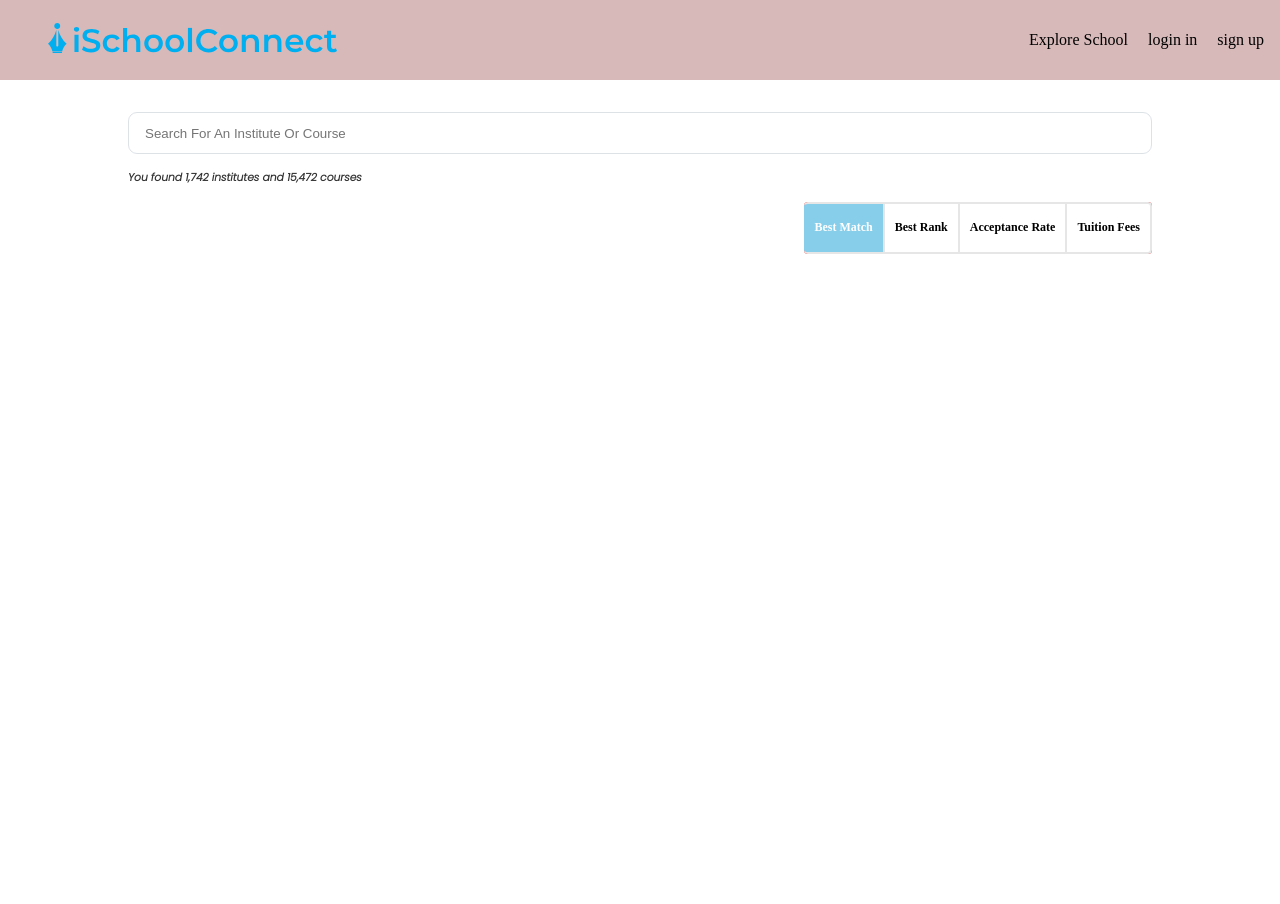
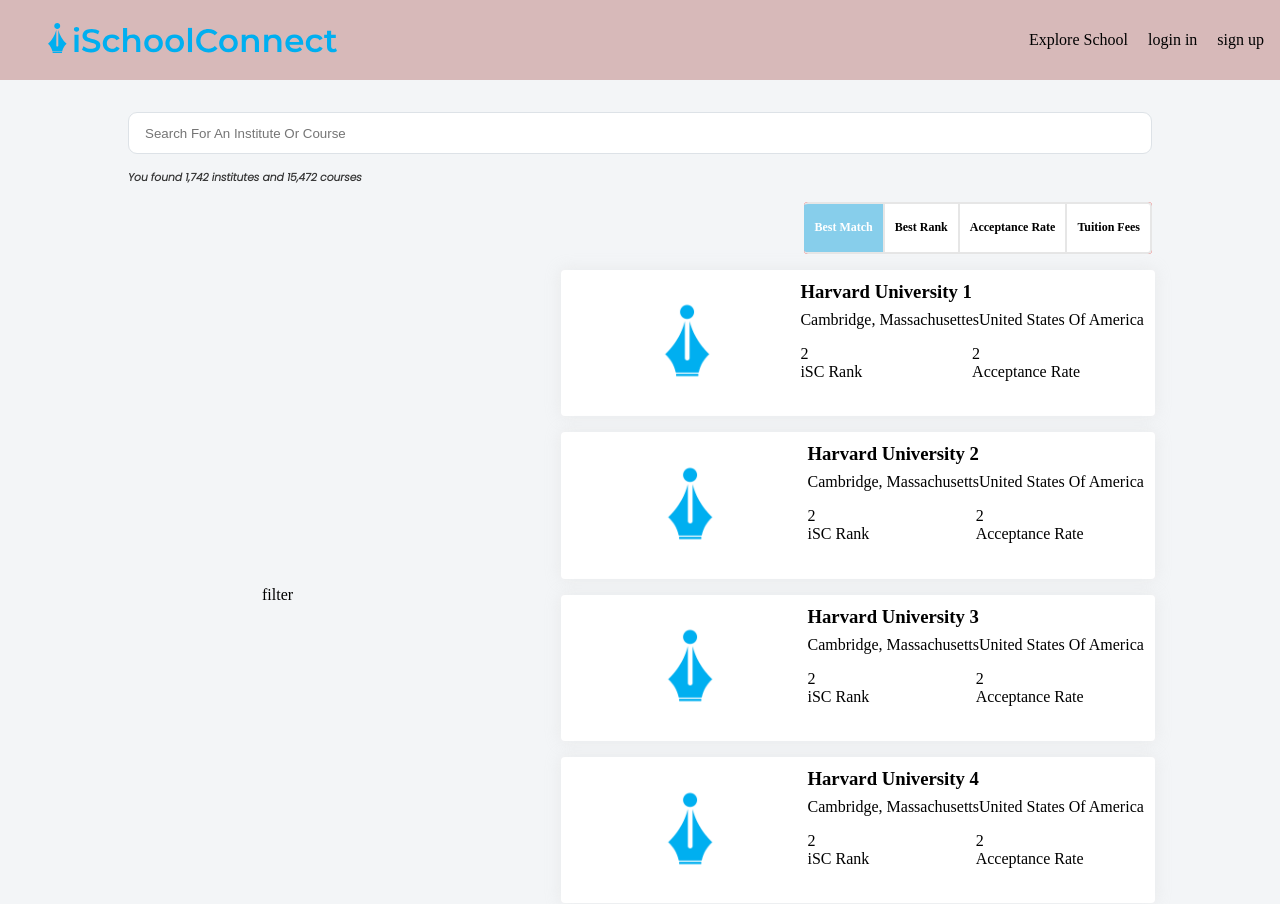
Before and after one commit to anask601/school-explore, an Angular app: page / in a window 1280 px wide. Shown: the top 904 px of the page. Before the commit the page ends 800 px from the top, so only its background shows below. Built offline with nearby package versions, Linux system fonts and the light colour scheme; a web font is replaced by a local one.

Commit message:
university data and cards created

```diff
--- a/src/app/app.component.html
+++ b/src/app/app.component.html
@@ -1,3 +1,2 @@
-<app-school-explore>
-  <app-header></app-header>
-</app-school-explore>
+<app-school-explore></app-school-explore>
+<router-outlet></router-outlet>
--- a/src/app/isc-school/components/search-component/search-component.component.css
+++ b/src/app/isc-school/components/search-component/search-component.component.css
@@ -4,7 +4,6 @@
   background: #ffffff;
   border: 1px solid #dde2e7;
   border-radius: 9px;
-  margin-top: 2rem;
   width: 80%;
   margin-left: 10%;
   margin-right: 10%;
--- a/src/app/isc-school/components/university-data/university-data.component.css
+++ b/src/app/isc-school/components/university-data/university-data.component.css
@@ -0,0 +1,53 @@
+.uni-container {
+  background: #fff;
+  box-shadow: 0px 0px 16px rgba(204, 204, 204, 0.3);
+  border-radius: 4px;
+  display: flex;
+  flex-direction: row;
+  transition: box-shadow 0.3s ease;
+  padding: 0.7rem;
+  cursor: pointer;
+  min-width: 130%;
+  margin-bottom: 1rem;
+}
+.left-uni {
+  display: flex;
+  justify-content: center;
+  align-items: center;
+  flex: 1;
+  width: 100%;
+}
+.school-img {
+  width: 91px;
+  height: 91px;
+}
+
+.right-uni {
+  display: flex;
+  flex-direction: column;
+}
+
+.uni-location {
+  padding: 0.5rem 0 0.5rem 0;
+  display: flex;
+  flex-direction: row;
+  justify-content: flex-start;
+  align-items: center;
+}
+
+.uni-rank-and-acceptance {
+  padding: 0.5rem 0 0.5rem 0;
+  display: flex;
+  flex-direction: row;
+  justify-content: center;
+  align-items: center;
+}
+
+.uni-rank,
+.uni-acceptance {
+  flex: 1;
+  display: flex;
+  margin-bottom: 1rem;
+  flex-direction: row;
+  align-items: center;
+}
--- a/src/app/isc-school/components/university-data/university-data.component.html
+++ b/src/app/isc-school/components/university-data/university-data.component.html
@@ -1 +1,50 @@
-<p>university-data works!</p>
+<ng-container *ngFor="let university of universitys">
+  <section class="uni-container">
+    <div class="left-uni">
+      <div class="uni-img">
+        <img
+          class="school-img"
+          src="../../../../assets/images/icon-192.png"
+          [alt]="university.name"
+        />
+      </div>
+    </div>
+    <div class="right-uni">
+      <div class="uni-cards">
+        <div class="uni-title">
+          <h3 class="uni-name">{{ university.name }}</h3>
+        </div>
+      </div>
+      <div class="uni-location">
+        <div class="uni-city">
+          <i class="isc-location-marker"></i>
+          <span>{{ university.location.landmark }}</span>
+        </div>
+        <div class="uni-country">
+          <i class="isc-strength"></i>
+          <span>{{ university.location.country }}</span>
+        </div>
+      </div>
+      <div class="uni-rank-and-acceptance">
+        <div class="uni-rank">
+          <i [class]="university.iscRanking.logo"></i>
+          <div class="uni-rank-data">
+            <div class="uni-rank-value">
+              {{ university.iscRanking.rateNum }}
+            </div>
+            <div class="uni-rank-title">iSC Rank</div>
+          </div>
+        </div>
+        <div class="uni-acceptance">
+          <i [class]="university.AcceptanceRate.logo"></i>
+          <div class="uni-acceptance-data">
+            <div class="uni-acceptance-value">
+              {{ university.AcceptanceRate.rateNum }}
+            </div>
+            <div class="uni-acceptance-titile">Acceptance Rate</div>
+          </div>
+        </div>
+      </div>
+    </div>
+  </section>
+</ng-container>
--- a/src/app/isc-school/components/university-data/university-data.component.ts
+++ b/src/app/isc-school/components/university-data/university-data.component.ts
@@ -1,15 +1,91 @@
+import { UniversityData } from './../../../types';
 import { Component, OnInit } from '@angular/core';
 
 @Component({
   selector: 'app-university-data',
   templateUrl: './university-data.component.html',
-  styleUrls: ['./university-data.component.css']
+  styleUrls: ['./university-data.component.css'],
 })
 export class UniversityDataComponent implements OnInit {
+  universitys: Array<UniversityData> = [
+    {
+      universityID: 1,
+      name: 'Harvard University 1',
+      logoUrl: '../../../../assets/images/iSchoolConnect-logo.svg',
+      location: {
+        landmark: 'Cambridge, Massachusettes',
+        country: 'United States Of America',
+      },
+      iscRanking: {
+        logo: 'isc-rank',
+        rateNum: 2,
+      },
+      AcceptanceRate: {
+        logo: 'isc-acceptance-rate',
+        rateNum: '2',
+      },
+      description:
+        'Established in 1636, Harvard University is one of the oldest and most prestigious universities in the world. The Ivy League university is placed 5th in the QS World University Rankings 2022, 2nd in THE World Rankings, 3rd in Best Value Schools, and 5th in Graduate Employability. It is also known as one of the most innovative schools in the world and is well valued among international students.',
+    },
+    {
+      universityID: 2,
+      name: 'Harvard University 2',
+      logoUrl: '../../../../assets/images/iSchoolConnect-logo.svg',
+      location: {
+        landmark: 'Cambridge, Massachusetts',
+        country: 'United States Of America',
+      },
+      iscRanking: {
+        logo: 'isc-rank',
+        rateNum: 2,
+      },
+      AcceptanceRate: {
+        logo: 'isc-acceptance-rate',
+        rateNum: '2',
+      },
+      description:
+        'Established in 1636, Harvard University is one of the oldest and most prestigious universities in the world. The Ivy League university is placed 5th in the QS World University Rankings 2022, 2nd in THE World Rankings, 3rd in Best Value Schools, and 5th in Graduate Employability. It is also known as one of the most innovative schools in the world and is well valued among international students.',
+    },
+    {
+      universityID: 3,
+      name: 'Harvard University 3',
+      logoUrl: '../../../../assets/images/iSchoolConnect-logo.svg',
+      location: {
+        landmark: 'Cambridge, Massachusetts',
+        country: 'United States Of America',
+      },
+      iscRanking: {
+        logo: 'isc-rank',
+        rateNum: 2,
+      },
+      AcceptanceRate: {
+        logo: 'isc-acceptance-rate',
+        rateNum: '2',
+      },
+      description:
+        'Massachusettes Institute Of Technology has the mission to advance knowledge and educate students in science,technology and other areas that will best serve the nation and the world. The university moulds the students to be productive, imaginative and welcome all the talented students regardless of where they came from.',
+    },
+    {
+      universityID: 4,
+      name: 'Harvard University 4',
+      logoUrl: '../../../../assets/images/iSchoolConnect-logo.svg',
+      location: {
+        landmark: 'Cambridge, Massachusetts',
+        country: 'United States Of America',
+      },
+      iscRanking: {
+        logo: 'isc-rank',
+        rateNum: 2,
+      },
+      AcceptanceRate: {
+        logo: 'isc-acceptance-rate',
+        rateNum: '2',
+      },
+      description:
+        'Established in 1636, Harvard University is one of the oldest and most prestigious universities in the world. The Ivy League university is placed 5th in the QS World University Rankings 2022, 2nd in THE World Rankings, 3rd in Best Value Schools, and 5th in Graduate Employability. It is also known as one of the most innovative schools in the world and is well valued among international students.',
+    },
+  ];
+  constructor() {}
 
-  constructor() { }
-
-  ngOnInit(): void {
-  }
-
+  ngOnInit(): void {}
 }
--- a/src/app/isc-school/components/university-filters/university-filters.component.css
+++ b/src/app/isc-school/components/university-filters/university-filters.component.css
@@ -0,0 +1,2 @@
+.filter-card {
+}
--- a/src/app/isc-school/components/university-filters/university-filters.component.html
+++ b/src/app/isc-school/components/university-filters/university-filters.component.html
@@ -21,5 +21,22 @@
     </div>
   </div>
 
-  <div class="country-filter"></div>
+  <div class="country-filter">
+    <ng-container *ngFor="let data of countryFilterData">
+      <div class="country-data">
+        <div class="country-data_checkbox">
+          <input
+            type="checkbox"
+            [name]="data.name"
+            [id]="data.id"
+            [value]="data.id"
+          />
+          <label>{{ data.name }}</label>
+        </div>
+        <div class="country-data-title">
+          <h5>{{ data.nama }}</h5>
+        </div>
+      </div>
+    </ng-container>
+  </div>
 </div>
--- a/src/app/isc-school/components/university-filters/university-filters.component.ts
+++ b/src/app/isc-school/components/university-filters/university-filters.component.ts
@@ -6,55 +6,25 @@
   styleUrls: ['./university-filters.component.css'],
 })
 export class UniversityFiltersComponent implements OnInit {
-  countryFilterData: Array<object> = [
-    {
-      name: 'Austrialia',
-      ischecked: false,
-    },
-    {
-      name: 'Austrialia',
-      ischecked: false,
-    },
-    {
-      name: 'Austrialia',
-      ischecked: false,
-    },
-    {
-      name: 'Austrialia',
-      ischecked: false,
-    },
-    {
-      name: 'Austrialia',
-      ischecked: false,
-    },
-    {
-      name: 'Austrialia',
-      ischecked: false,
-    },
-    {
-      name: 'Austrialia',
-      ischecked: false,
-    },
-    {
-      name: 'Austrialia',
-      ischecked: false,
-    },
-    {
-      name: 'Austrialia',
-      ischecked: false,
-    },
-    {
-      name: 'Austrialia',
-      ischecked: false,
-    },
-    {
-      name: 'Austrialia',
-      ischecked: false,
-    },
-    {
-      name: 'Austrialia',
-      ischecked: false,
-    },
+  countryFilterData: Array<any> = [
+    { id: 'AUS', name: 'Australia', isChecked: false },
+    { id: 'AT', name: 'Austria', isChecked: false },
+    { id: 'BEL', name: 'Belgium', isChecked: false },
+    { id: 'CAN', name: 'Canada', isChecked: false },
+    { id: 'CHI', name: 'China', isChecked: false },
+    { id: 'FIN', name: 'Finland', isChecked: false },
+    { id: 'FR', name: 'France', isChecked: false },
+    { id: 'DE', name: 'Germany', isChecked: false },
+    { id: 'IE', name: 'Ireland', isChecked: false },
+    { id: 'IT', name: 'Italy', isChecked: false },
+    { id: 'NL', name: 'Netherlands', isChecked: false },
+    { id: 'SG', name: 'Singapore', isChecked: false },
+    { id: 'ES', name: 'Spain', isChecked: false },
+    { id: 'SE', name: 'Sweden', isChecked: false },
+    { id: 'CH', name: 'Switzerland', isChecked: false },
+    { id: 'TH', name: 'Thailand', isChecked: false },
+    { id: 'GB', name: 'United Kingdom', isChecked: false },
+    { id: 'US', name: 'United States of America', isChecked: false },
   ];
 
   constructor() {}
--- a/src/app/isc-school/screens/school-explore/school-explore.component.css
+++ b/src/app/isc-school/screens/school-explore/school-explore.component.css
@@ -1,3 +1,9 @@
+.screen-container {
+  background-color: #f3f5f7;
+  display: flex;
+  flex-direction: column;
+  margin-top: 2rem;
+}
 .results-sort {
   width: 80%;
   margin-left: 10%;
@@ -21,3 +27,15 @@
   font-family: "Times New Roman", Times, serif;
   font-size: small;
 }
+
+.uni-details {
+  margin-top: 2rem;
+  display: flex;
+  flex-direction: row;
+  width: 80%;
+  height: min-content;
+  margin-left: 10%;
+  margin-right: 10%;
+  justify-content: space-around;
+  align-items: center;
+}
--- a/src/app/isc-school/screens/school-explore/school-explore.component.html
+++ b/src/app/isc-school/screens/school-explore/school-explore.component.html
@@ -1,6 +1,7 @@
 <app-header></app-header>
-<app-search-component></app-search-component>
-<section>
+
+<section class="screen-container">
+  <app-search-component></app-search-component>
   <div class="results-sort">
     <h6 class="result-details">
       You found <strong>1,742</strong> institutes and
@@ -10,10 +11,13 @@
   <div class="sort-option">
     <app-sort-data></app-sort-data>
   </div>
-  <section class="uni-details">
+  <section class="uni-details conatiner">
     <div class="uni-filters">
       <!-- <app-university-filters></app-university-filters> -->
+      <div>filter</div>
     </div>
-    <div class="uni-list"></div>
+    <div class="uni-list">
+      <app-university-data></app-university-data>
+    </div>
   </section>
 </section>
--- /dev/null
+++ b/src/app/types.ts
@@ -0,0 +1,18 @@
+export type UniversityData = {
+  universityID: number;
+  name: string;
+  logoUrl: string;
+  location: {
+    landmark: string;
+    country: string;
+  };
+  iscRanking: {
+    logo: string;
+    rateNum: number;
+  };
+  AcceptanceRate: {
+    logo: string;
+    rateNum: string;
+  };
+  description: string;
+};
--- a/src/styles.css
+++ b/src/styles.css
@@ -9,4 +9,5 @@
 body {
   width: 100%;
   height: 100%;
+  background-color: #f3f5f7;
 }
```
Also changed, not shown: src/assets/images/icon-192.png (added).
